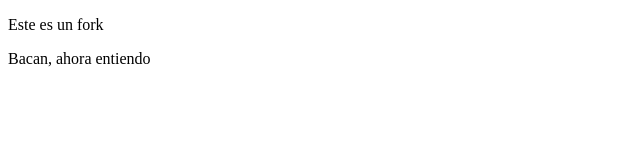
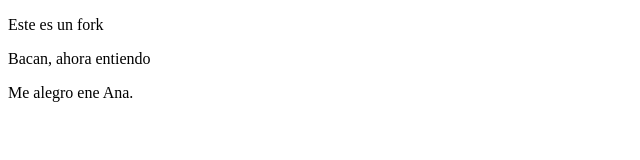
Before and after one commit to nerdale/flujo-git-fork, a plain HTML site: page index.html in a window 1280 px wide. Shown: the whole page, without its empty margins (0-640 px from the left). Drawn offline with Linux system fonts and the light colour scheme.

Commit message:
añadiendo mensaje para Ana

```diff
--- a/index.html
+++ b/index.html
@@ -9,5 +9,6 @@
 <body>
   <p>Este es un fork</p>
   <p>Bacan, ahora entiendo</p>
+  <p>Me alegro ene Ana.</p>
 </body>
 </html>
```
